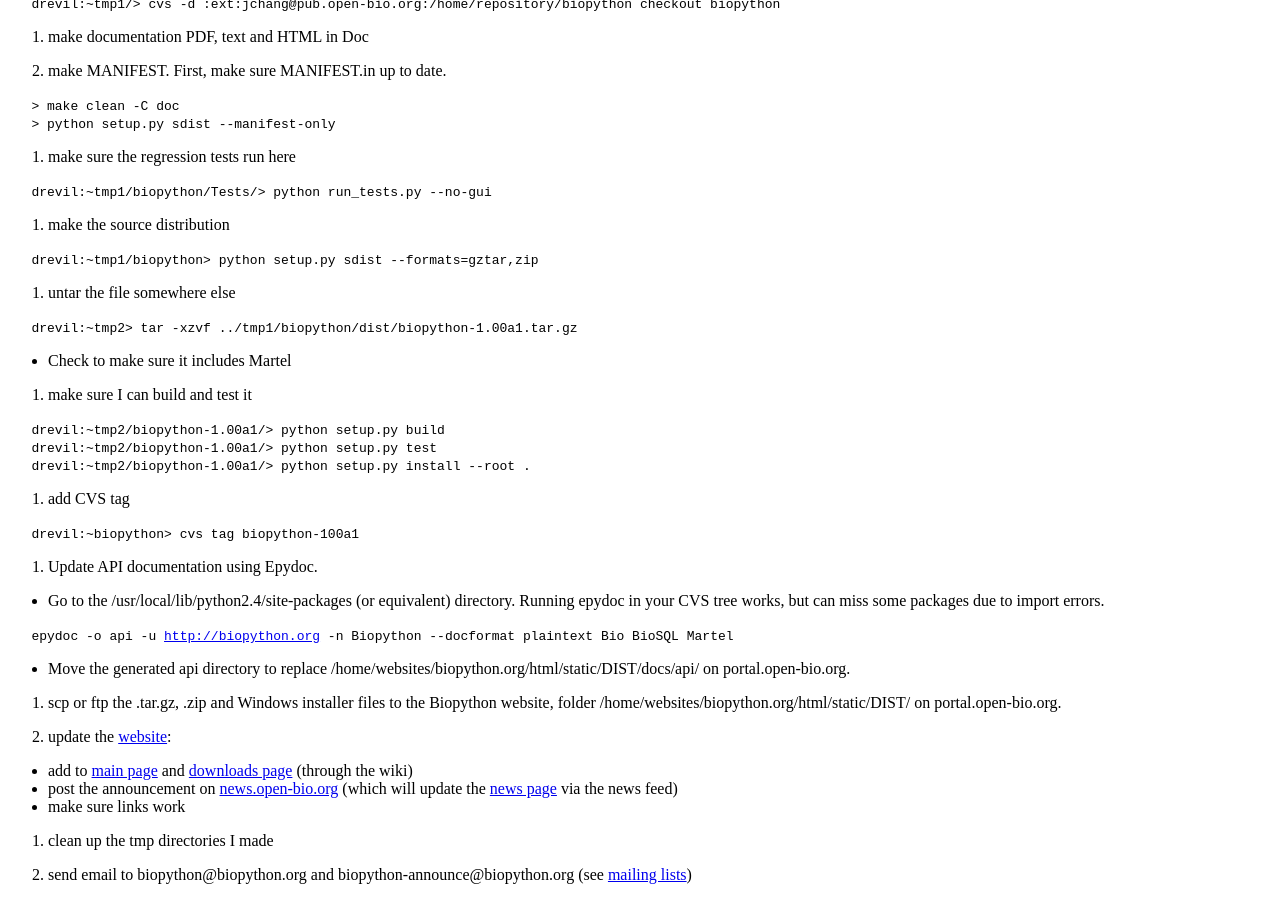
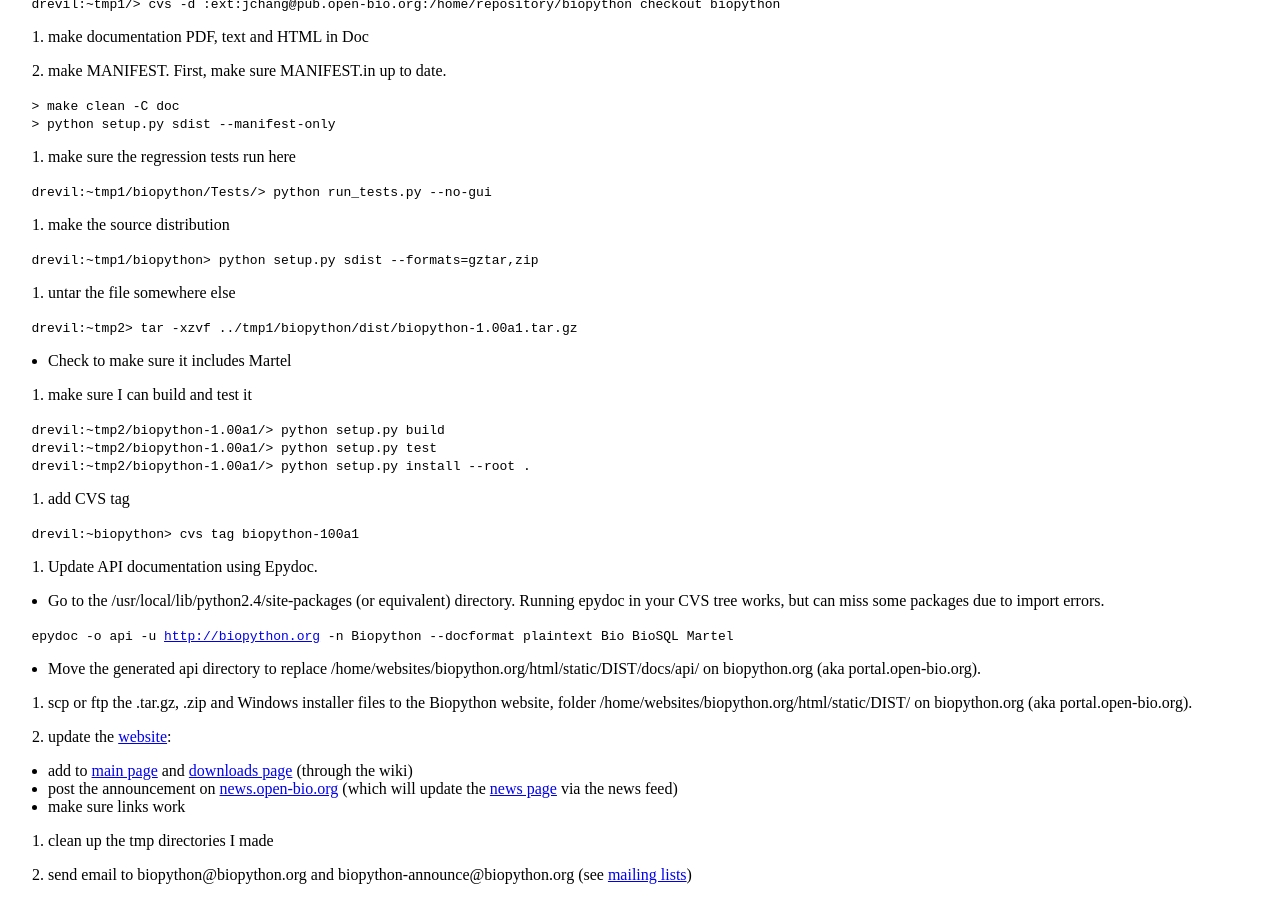
Before and after one commit to biopython/biopython.github.io, a Jekyll site: the page built from wiki/Building_a_release.md, in a window 1280 px wide and 900 px high, scrolled down 722 px. Built offline with Jekyll 4.4.1, drawn with Linux system fonts in a browser that asks for light colours.

Commit message:
biopython.org aka portal.open-bio.org

```diff
--- a/wiki/Building_a_release.md
+++ b/wiki/Building_a_release.md
@@ -85,12 +85,12 @@ recent CVS changes like this (adjust the date accordingly):
 `   epydoc -o api -u `[`http://biopython.org`](http://biopython.org)` -n Biopython --docformat plaintext Bio BioSQL Martel`
 
 -   Move the generated api directory to replace
-    /home/websites/biopython.org/html/static/DIST/docs/api/
-    on portal.open-bio.org.
+    /home/websites/biopython.org/html/static/DIST/docs/api/ on
+    biopython.org (aka portal.open-bio.org).
 
 18. scp or ftp the .tar.gz, .zip and Windows installer files to the
 Biopython website, folder /home/websites/biopython.org/html/static/DIST/
-on portal.open-bio.org.
+on biopython.org (aka portal.open-bio.org).
 
 19. update the [website](website "wikilink"):
 
```
Also changed, not shown: 1 other file.
